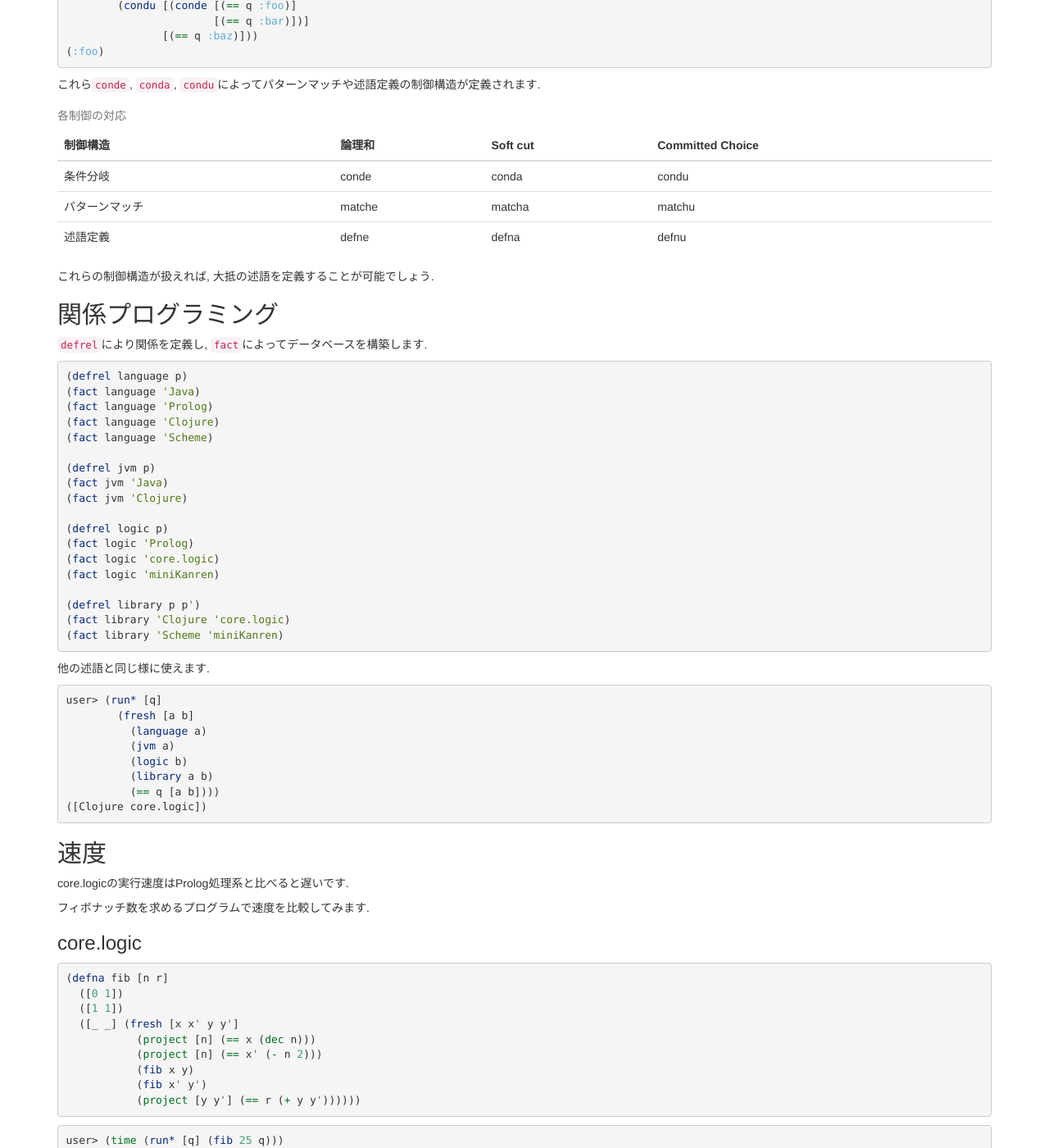
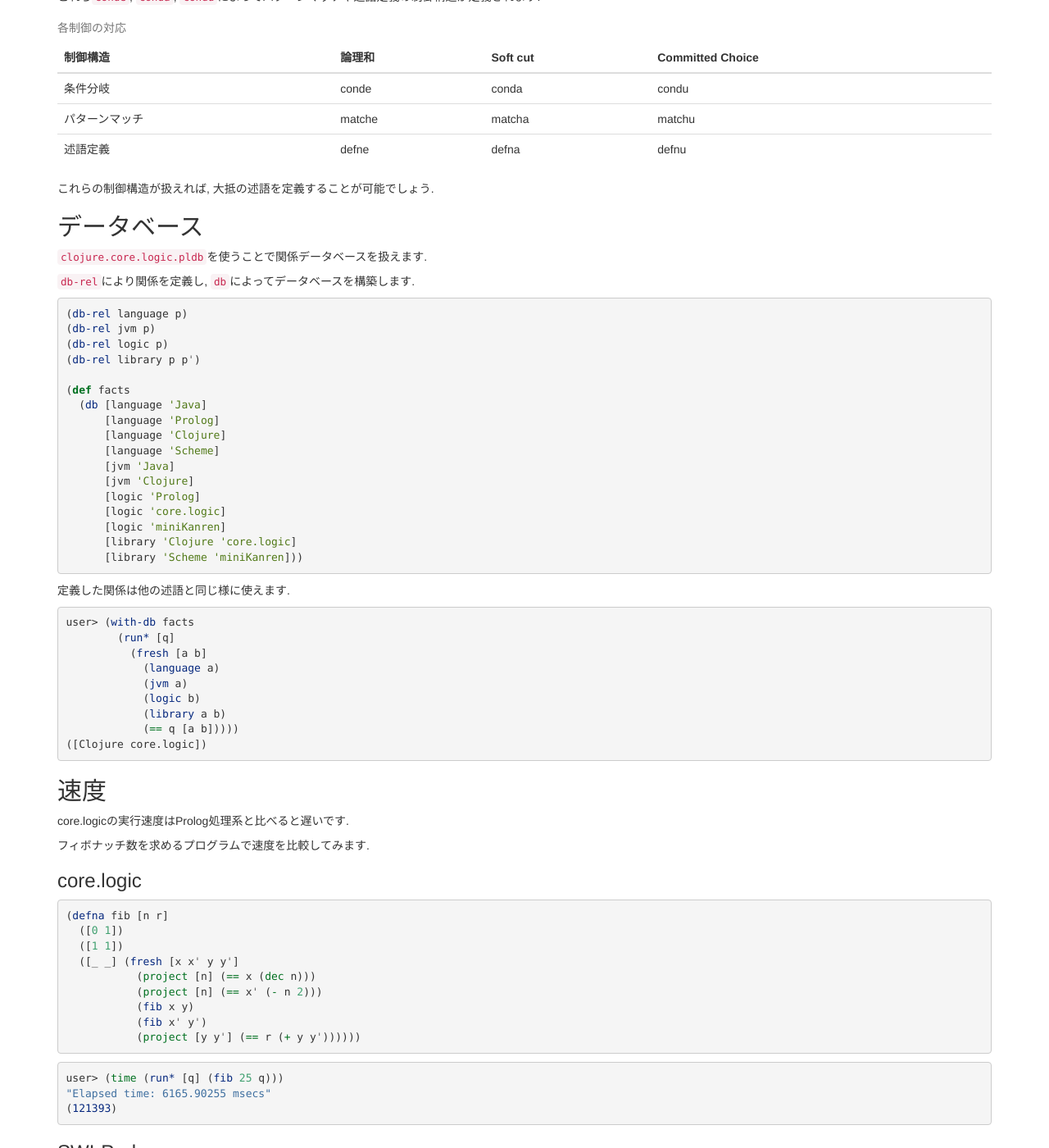
Before and after one commit to halcat0x15a/halcat0x15a.github.io, a Jekyll site: the page built from core_logic.md, in a window 1280 px wide and 1400 px high, scrolled down 3026 px. Shown: the whole window at 82% size. Built offline with Jekyll 4.4.1, drawn with Linux system fonts in a browser that asks for light colours; nearby versions of some CDN libraries; Markdown is read by kramdown in place of the engine named in the settings; some of the changed text lies outside the part shown.

Commit message:
update core.logic

````diff
--- a/core_logic.md
+++ b/core_logic.md
@@ -107,13 +107,7 @@ user> (run* [q]
 
 Prologとは違い, ゴールの内側のみ有効な変数を定義することが可能です.
 
-値が未確定な論理変数は, 各結果ごとに \_0, \_1, \_2, ... と表示されます.
-
-### ==, s#, u#
-
-`==`は単純なユニフィケーションを行います.
-
-`s#`は無条件に成功し, `u#`は無条件に失敗します.
+値が未確定な論理変数は, 各結果ごとに _0, _1, _2 と表示されます.
 
 ### project
 
@@ -202,41 +196,43 @@ user> (run* [q]
 
 これらの制御構造が扱えれば, 大抵の述語を定義することが可能でしょう.
 
-## 関係プログラミング
+## データベース
 
-`defrel`により関係を定義し, `fact`によってデータベースを構築します.
+`clojure.core.logic.pldb`を使うことで関係データベースを扱えます.
+
+`db-rel`により関係を定義し, `db`によってデータベースを構築します.
 
 ```clojure
-(defrel language p)
-(fact language 'Java)
-(fact language 'Prolog)
-(fact language 'Clojure)
-(fact language 'Scheme)
+(db-rel language p)
+(db-rel jvm p)
+(db-rel logic p)
+(db-rel library p p')
 
-(defrel jvm p)
-(fact jvm 'Java)
-(fact jvm 'Clojure)
-
-(defrel logic p)
-(fact logic 'Prolog)
-(fact logic 'core.logic)
-(fact logic 'miniKanren)
-
-(defrel library p p')
-(fact library 'Clojure 'core.logic)
-(fact library 'Scheme 'miniKanren)
+(def facts
+  (db [language 'Java]
+      [language 'Prolog]
+      [language 'Clojure]
+      [language 'Scheme]
+      [jvm 'Java]
+      [jvm 'Clojure]
+      [logic 'Prolog]
+      [logic 'core.logic]
+      [logic 'miniKanren]
+      [library 'Clojure 'core.logic]
+      [library 'Scheme 'miniKanren]))
 ```
 
-他の述語と同じ様に使えます.
+定義した関係は他の述語と同じ様に使えます.
 
 ```clojure
-user> (run* [q]
-        (fresh [a b]
-          (language a)
-          (jvm a)
-          (logic b)
-          (library a b)
-          (== q [a b])))
+user> (with-db facts
+        (run* [q]
+          (fresh [a b]
+            (language a)
+            (jvm a)
+            (logic b)
+            (library a b)
+            (== q [a b]))))
 ([Clojure core.logic])
 ```
 
@@ -271,11 +267,12 @@ user> (time (run* [q] (fib 25 q)))
 ```prolog
 fib(0, 1).
 fib(1, 1).
-fib(M, N) :- X1 is M - 1,
-             X2 is M - 2,
-	     fib(X1, Y1),
-	     fib(X2, Y2),
-	     N is Y1 + Y2.
+fib(M, N) :-
+  X1 is M - 1,
+  X2 is M - 2,
+  fib(X1, Y1),
+  fib(X2, Y2),
+  N is Y1 + Y2.
 ```
 
 ```prolog
@@ -317,7 +314,7 @@ user> (time (run 1 [q] (fib' 25 q)))
 
 ## DCG
 
-Prologには限定節文法(Definite Clause Grammar)と呼ばれる構文解析のための機能があり, core.logicにもDCGが実験的に実装されています.
+Prologには限定節文法(Definite Clause Grammar)と呼ばれる構文解析のための機能があり, core.logicにも`clojure.core.logic.dcg`としてDCGが実験的に実装されています.
 
 ```clojure
 (def-->e tuple [q]
@@ -352,8 +349,7 @@ user> (run* [q]
 
 ```clojure
 (def-->e number [n]
-  ([_] [n]
-       (!dcg (project [n] (== (number? n) true)))))
+  ([_] [n] (!dcg (project [n] (== (number? n) true)))))
 
 (def-->e term [t]
   ([_] (fresh [x y]
@@ -401,6 +397,6 @@ core.logicには基本的な論理プログラミングの機能だけでなく,
 
 ライブラリとして実装され, JVMやJavaScript上で動作するので, サーバーやデスクトップ, Web上で動作するプログラムに簡単に組込むことが可能です.
 
-Clojureで論理プログラミングを簡素な構文で実現するために, 多くの機能がマクロによって定義されています.
+また, Clojureで論理プログラミングを簡素な構文で実現するために, 多くの機能がマクロによって定義されています.
 
-それ故に, エラーが追い辛く, Clojureのマクロと組合せ難いという欠点があります.
+それ故に, エラーが追い辛く, Clojureの他のマクロと組合せ難いという欠点があります.
````
Also changed, not shown: other parts of core_logic.md (+7 -7 lines), 1 other file.
